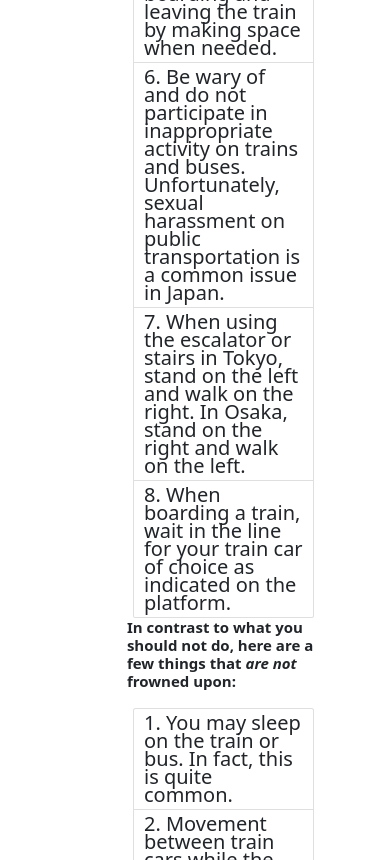
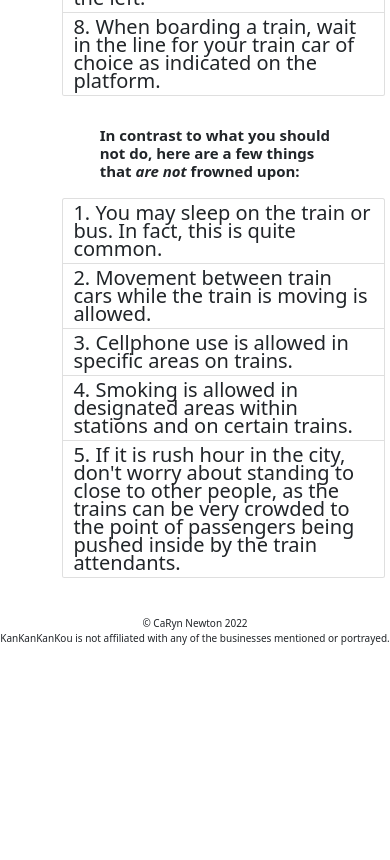
Before and after one commit to CNwtn/KanKanKankou, a plain HTML site: page transportEtiquette.html in a window 390 px wide. Shown: the part 1140-2000 px from the top of the page. After the commit the page ends 1786 px from the top, so only its background shows below. Drawn offline with nearby package versions, Linux system fonts and the light colour scheme; a web font is replaced by a local one.

Commit message:
Updated mobile view for some pages

```diff
--- a/kankankankouMainStyle.css
+++ b/kankankankouMainStyle.css
@@ -82,6 +82,9 @@ nav li > a {
   border-radius: 10px;
   font-size: 3rem;
 }
+.list-group {
+  width: 75%;
+}
 ol li {
   font-size: 2rem;
 }
@@ -135,5 +138,19 @@ ol li {
   .card {
     width: 100%;
   }
+  .information {
+    width: 100%;
+  }
+  .list-group {
+    width: 100%;
+  }
+  p {
+    padding: 0px 5px;
+  }
+}
 
+@media screen and (min-width: 768px) and (max-width: 1023px) {
+  #airbnbGuide {
+    width: 90%;
+  }
 }
--- a/transportEtiquette.html
+++ b/transportEtiquette.html
@@ -110,13 +110,13 @@
           </nav><!--end nav-->
           <div class="contentContainer pt-lg-5 pb-lg-0 pe-lg-5 pt-3 pb-0 pe-2">
        		  <span><p class="text-center">Transportation - Etiquette</p></span><br>
-            <div class="information h-25 w-75 m-auto">
+            <div class="information h-25 m-auto">
               <img class="img-fluid w-50 d-lg-block d-none " src="alex-eckermann-5GZhR15zi0w-unsplash.jpg" style="margin-left: 22%">
               <p>
                   <b>In addition to general etiquette to have on transportation, here are some specific ones to keep in mind when
                   visiting Japan:</b><br><br>
               </p>
-              <ol class="list-group list-group-numbered w-75 m-auto">
+              <ol class="list-group list-group-numbered m-auto pb-lg-0 pb-5">
                   <li class="list-group-item">If you need to sit while waiting inside a station, use one of the chairs provided. Do not squat or sit on the ground.</li>
                   <li class="list-group-item">Other than water, do not eat or drink while inside a bus or train (unless it is a shinkansen, in which case food is allowed.).</li>
                   <li class="list-group-item">Speak quietly and use headphones.</li>
@@ -132,7 +132,7 @@
               <p>
                 <b>In contrast to what you should not do, here are a few things that <i>are not</i> frowned upon:</b>
               </p><br>
-              <ol class="list-group list-group-numbered w-75 m-auto">
+              <ol class="list-group list-group-numbered m-auto">
                   <li class="list-group-item">You may sleep on the train or bus. In fact, this is quite common.</li>
                   <li class="list-group-item">Movement between train cars while the train is moving is allowed.</li>
                   <li class="list-group-item">Cellphone use is allowed in specific areas on trains.</li>
```
Also changed, not shown: airplane.html (+2 -2 lines), diningEtiquette.html (+2 -2 lines), dishes.html (+2 -2 lines), generalEtiquette.html (+3 -3 lines).
